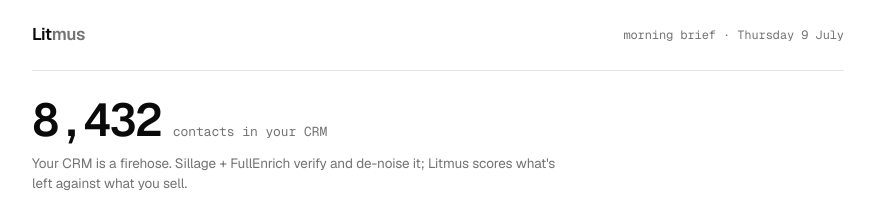
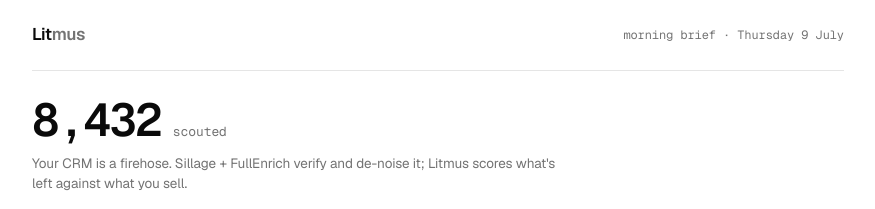
Before and after one commit to Morkeeth/Litmus-Anthropic-gtm, a Next.js app: page /dashboard in a window 1280 px wide. Shown: the top 209 px of the page, without its empty margins (202-1077 px from the left). Built offline with nearby package versions, Linux system fonts and the light colour scheme.

Commit message:
tiered funnel: 8,432 scouted → 20 hot → 3 PRIME; PRIME/HOT badges on cards (top 3 = prime, act first)

```diff
--- a/app/dashboard/page.tsx
+++ b/app/dashboard/page.tsx
@@ -37,10 +37,10 @@
 }
 
 const FUNNEL = [
-  { n: 8432, lbl: "contacts in your CRM" },
-  { n: 1204, lbl: "match your ICP" },
+  { n: 8432, lbl: "scouted" },
   { n: 312, lbl: "verified reachable" },
-  { n: 5, lbl: "worth your morning" },
+  { n: 20, lbl: "hot" },
+  { n: 3, lbl: "prime — act on these first" },
 ];
 
 // Structured reason chips — research: categorical labels beat free-text AND thumbs-only for learning signal.
@@ -181,13 +181,14 @@
             {" · "}<Link href="/onboarding">edit context</Link>
           </div>
 
-          {shown.map((p) => {
+          {shown.map((p, idx) => {
             const st = state[p.signal_id]; const e = p.enriched;
+            const tier = !focusId && idx < 3 ? "prime" : p.score >= 60 ? "hot" : null;
             return (
               <article className="entry" key={p.signal_id}>
                 <div className={`score ${scoreClass(p.score)}`}>{p.score}<span className="of">/ 100</span></div>
                 <div>
-                  <div className="who">{e?.full_name ?? "Unknown"} · {e?.title ?? ""}{e?.company?.name ? ` · ${e.company.name}` : ""}</div>
+                  <div className="who">{tier && <span className={`tier ${tier}`}>{tier}</span>}{e?.full_name ?? "Unknown"} · {e?.title ?? ""}{e?.company?.name ? ` · ${e.company.name}` : ""}</div>
                   <h2 className="reason">{p.rank_reason}</h2>
                   {p.why_now && (
                     <div className="whynow">
--- a/app/globals.css
+++ b/app/globals.css
@@ -82,6 +82,9 @@
 .score.hot { color: var(--hot); } .score.mid { color: var(--mid); } .score.dead { color: var(--dead); }
 .score .of { display: block; font-size: 10px; font-weight: 400; color: var(--faint); margin-top: 4px; letter-spacing: 0; }
 .who { font-family: var(--font-mono); font-size: 12px; color: var(--muted); }
+.tier { font-family: var(--font-mono); font-size: 9.5px; font-weight: 600; letter-spacing: 0.08em; text-transform: uppercase; padding: 2px 6px; border-radius: 3px; margin-right: 8px; }
+.tier.prime { background: var(--hot); color: #fff; }
+.tier.hot { background: color-mix(in srgb, var(--mid) 18%, transparent); color: var(--mid); border: 1px solid color-mix(in srgb, var(--mid) 40%, transparent); }
 .reason { font-size: 18px; font-weight: 500; line-height: 1.35; letter-spacing: -0.015em; margin: 6px 0 14px; }
 .factors { display: flex; gap: 16px; font-family: var(--font-mono); font-size: 11px; color: var(--muted); margin-bottom: 12px; flex-wrap: wrap; }
 .factor b { color: var(--fg); font-weight: 500; }
```
